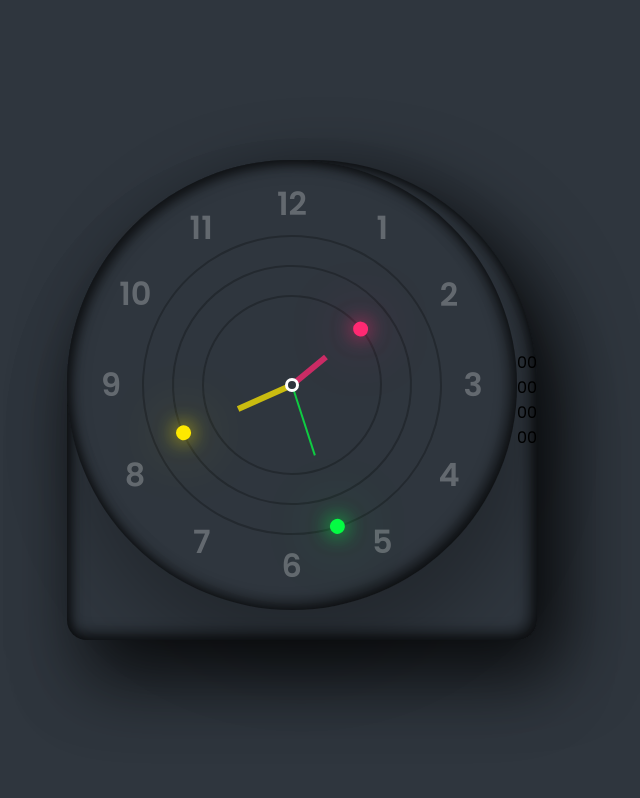
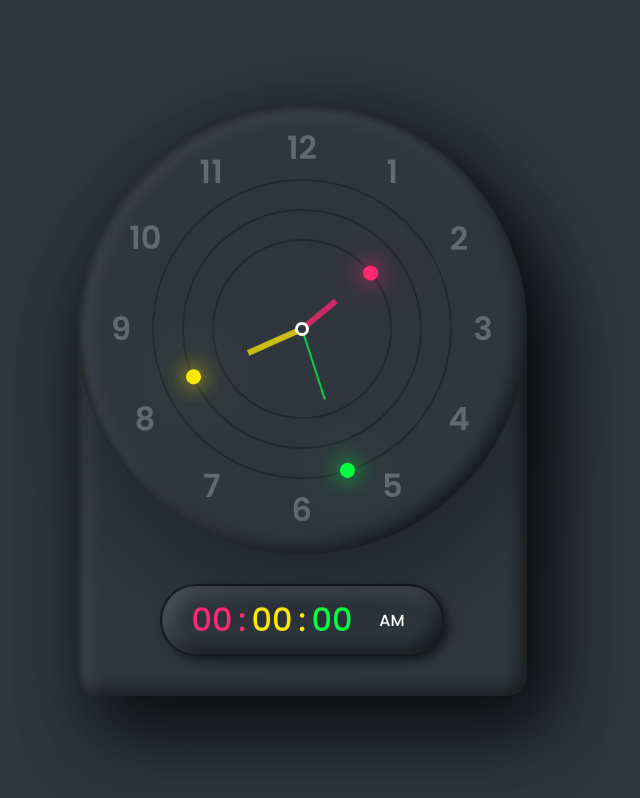
Before and after one commit to suzandev/Analog-and-Digital-Clock, a plain HTML site: page index.html in a window 1280 px wide. Shown: the whole page, without its empty margins (338-978 px from the left). Drawn offline with Linux system fonts and the light colour scheme.

Commit message:
digital clock css style add

```diff
--- a/index.html
+++ b/index.html
@@ -31,10 +31,10 @@
       <!-- Digital Clock  -->
 
       <div id="time">
-        <div id="hour">00</div>
-        <div id="minutes">00</div>
-        <div id="seconds">00</div>
-        <div id="ampm">00</div>
+        <div id="hour" style="--clr: #ff2972">00</div>
+        <div id="minutes" style="--clr: #fee800">00</div>
+        <div id="seconds" style="--clr: #04fc43">00</div>
+        <div id="ampm">AM</div>
       </div>
     </div>
 
--- a/style.css
+++ b/style.css
@@ -24,11 +24,12 @@ body {
   border-top-right-radius: 225px;
   box-shadow: 25px 25px 75px rgba(0, 0, 0, 0.75),
     10px 50px 70px rgba(0, 0, 0, 0.25), inset 5px 5px 10px rgba(0, 0, 0, 0.5),
-    inset 5px 5px 20px rgba(0, 0, 0, 0.2),
+    inset 5px 5px 20px rgba(255, 255, 255, 0.2),
     inset -5px -5px 15px rgba(0, 0, 0, 0.75);
   display: flex;
   justify-content: center;
   align-items: center;
+  flex-direction: column;
 }
 
 .clock {
@@ -38,7 +39,8 @@ body {
   background: #2f363e;
   border-radius: 50%;
   box-shadow: 10px 50px 70px rgba(0, 0, 0, 0.25),
-    inset 5px 5px 10px rgba(0, 0, 0, 0.5), inset 5px 5px 20px rgba(0, 0, 0, 0.2),
+    inset 5px 5px 10px rgba(0, 0, 0, 0.5),
+    inset 5px 5px 20px rgba(255, 255, 255, 0.2),
     inset -5px -5px 15px rgba(0, 0, 0, 0.75);
   display: flex;
   justify-content: center;
@@ -125,3 +127,54 @@ body {
   border-radius: 50%;
   box-shadow: 0 0 20px var(--clr), 0 0 60px var(--clr);
 }
+
+/* Digital Clock Style  */
+
+#time {
+  margin-bottom: 40px;
+  display: flex;
+  padding: 10px 20px;
+  font-size: 2em;
+  font-weight: 600;
+  border: 2px solid rgba(0, 0, 0, 0.5);
+  border-radius: 40px;
+  box-shadow: 5px 5px 10px rgba(0, 0, 0, 0.5),
+    inset 5px 5px 20px rgba(255, 255, 255, 0.2),
+    inset -5px -5px 15px rgba(0, 0, 0, 0.75);
+}
+
+#time div {
+  position: relative;
+  width: 60px;
+  text-align: center;
+  font-weight: 500;
+  color: var(--clr);
+}
+
+#time div:nth-child(1)::after,
+#time div:nth-child(2)::after {
+  content: ":";
+  position: absolute;
+  right: -4px;
+}
+
+#time div:last-child {
+  font-size: 0.5em;
+  display: flex;
+  justify-content: center;
+  align-items: center;
+  color: #fff;
+}
+
+#time div:nth-child(2)::after {
+  animation: animate 1s steps(1) infinite;
+}
+
+@keyframes animate {
+  0% {
+    opacity: 1;
+  }
+  50% {
+    opacity: 0;
+  }
+}
```
